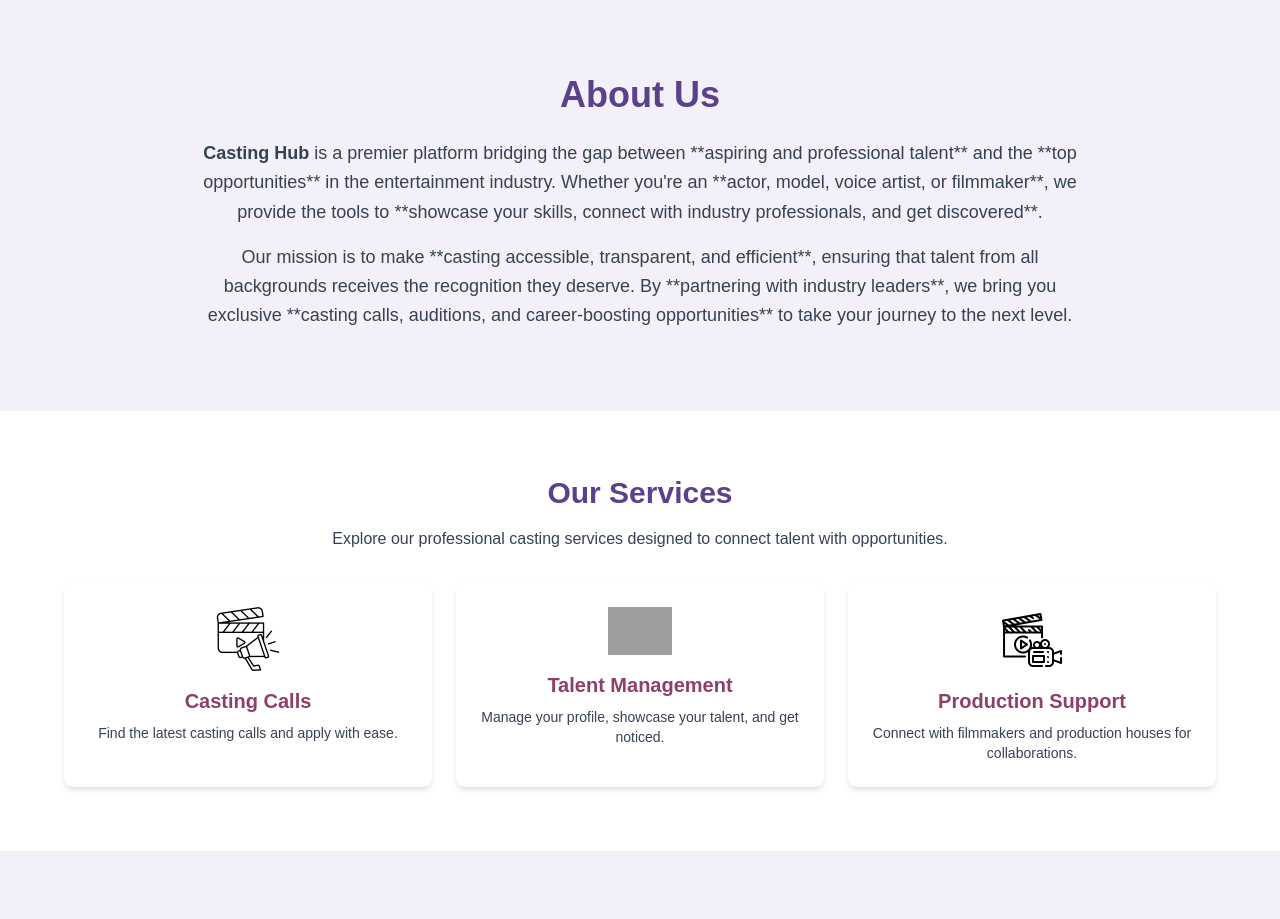
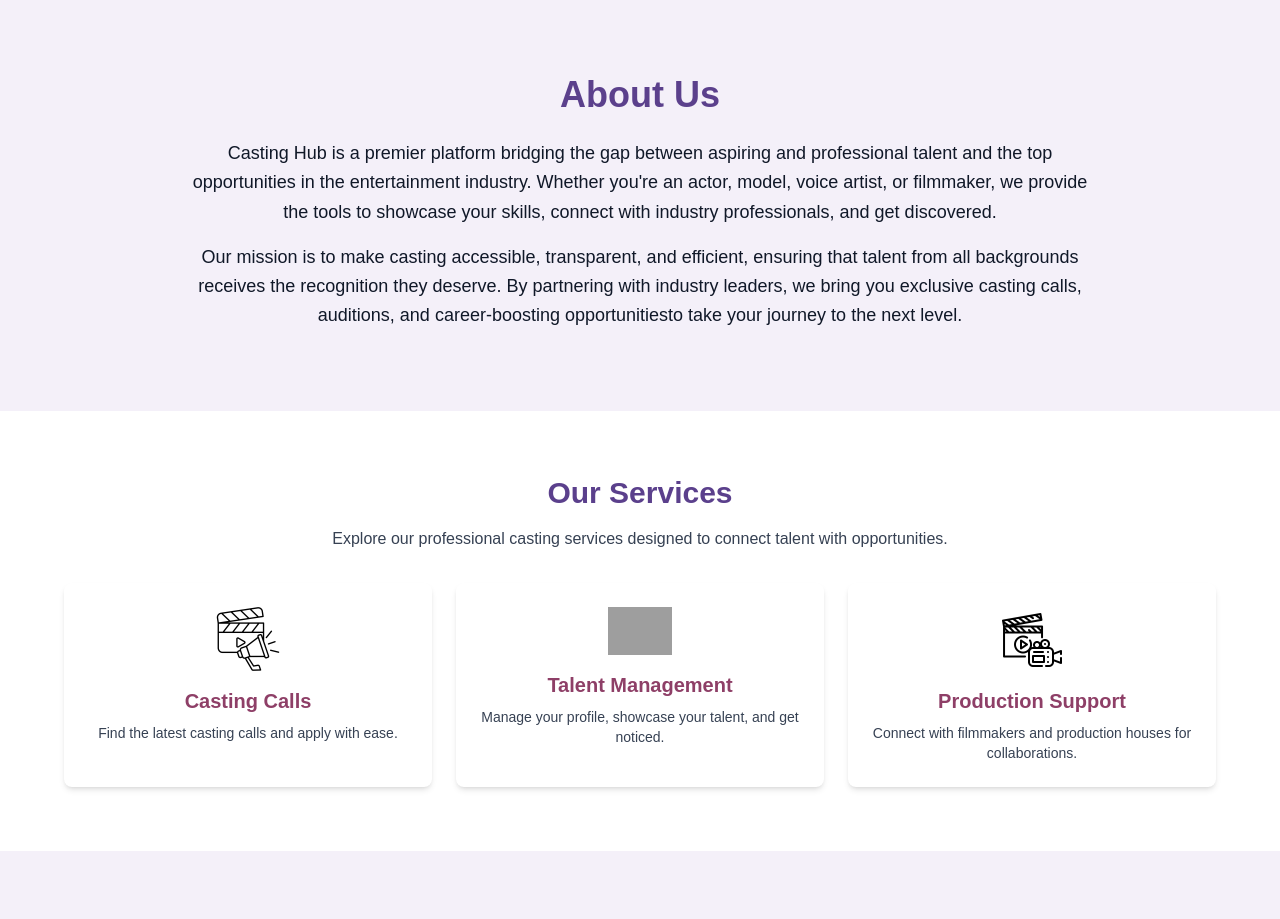
Before and after one commit to bhagirath1312/casting-web, a Next.js app: page / in a window 1280 px wide. Shown: the part 1480-2399 px from the top of the page. Built offline with nearby package versions, Linux system fonts and the light colour scheme; grey boxes are pictures that could not be loaded.

Commit message:
configue

```diff
--- a/src/app/page.js
+++ b/src/app/page.js
@@ -243,17 +243,23 @@
         </div>
       </section>
       {/* ✅ About Us Section */}
-<section className="py-20 px-6 text-center  dark:bg-gray-900" id="about-us">
+<section className="py-20 px-6 text-center " id="about-us">
   <div className="max-w-4xl mx-auto">
-    <h2 className="text-4xl font-extrabold text-[#5B408C] dark:text-white">About Us</h2>
-    <p className="text-gray-700 dark:text-gray-300 mt-6 text-lg leading-relaxed">
-      <span className="font-semibold">Casting Hub</span> is a premier platform bridging the gap between **aspiring and professional talent** and the **top opportunities** in the entertainment industry.
-      Whether you&apos;re an **actor, model, voice artist, or filmmaker**, we provide the tools to **showcase your skills, connect with industry professionals, and get discovered**.
+    <h2 className="text-4xl font-extrabold text-[#5B408C] ">About Us</h2>
+    <p className=" mt-6 text-lg leading-relaxed">
+      <span >Casting Hub</span> is a premier platform bridging the gap between
+      <span > aspiring and professional talent </span>
+      and the <span > top opportunities </span> in the entertainment industry.
+      Whether you're an <span > actor, model, voice artist, or filmmaker</span>,
+      we provide the tools to <span > showcase your skills, connect with industry professionals, and get discovered</span>.
     </p>
 
-    <p className="text-gray-700 dark:text-gray-300 mt-4 text-lg leading-relaxed">
-      Our mission is to make **casting accessible, transparent, and efficient**, ensuring that talent from all backgrounds receives the recognition they deserve.
-      By **partnering with industry leaders**, we bring you exclusive **casting calls, auditions, and career-boosting opportunities** to take your journey to the next level.
+    <p className=" mt-4 text-lg leading-relaxed">
+      Our mission is to make <span > casting accessible, transparent, and efficient</span>,
+      ensuring that talent from all backgrounds receives the recognition they deserve.
+      By <span > partnering with industry leaders</span>, we bring you exclusive
+      <span > casting calls, auditions, and career-boosting opportunities</span>
+      to take your journey to the next level.
     </p>
   </div>
 </section>
--- a/src/components/navbar.js
+++ b/src/components/navbar.js
@@ -298,10 +298,9 @@
 // );
 
 
-
 "use client";
 import { useState, useEffect, useRef } from "react";
-import { motion } from "framer-motion";
+import { motion, AnimatePresence } from "framer-motion";
 import { ChevronDown, Menu, X, Sun, Moon } from "lucide-react";
 import useThemeStore from "@/store/themeStore"; // Import Zustand store
 
@@ -310,18 +309,20 @@
   const [dropdownOpen, setDropdownOpen] = useState(false);
   const [activeSection, setActiveSection] = useState("");
   const dropdownRef = useRef(null);
+  const mobileMenuRef = useRef(null);
 
   // Zustand theme store
   const { darkMode, toggleDarkMode, initializeTheme } = useThemeStore();
+  const [clientDarkMode, setClientDarkMode] = useState(false); // Default to light mode
 
   // Initialize theme on mount
   useEffect(() => {
     initializeTheme();
-  }, [initializeTheme]);
+    setClientDarkMode(darkMode); // Update after Zustand loads
+  }, [darkMode, initializeTheme]);
 
   useEffect(() => {
     const sections = ["home", "about-us", "services", "faq", "contact"];
-
     const detectActiveSection = () => {
       let currentSection = "";
       sections.forEach((section) => {
@@ -333,22 +334,20 @@
           }
         }
       });
-
       setActiveSection(currentSection || "");
     };
 
     window.addEventListener("scroll", detectActiveSection);
-    setTimeout(detectActiveSection, 100);
-
-    return () => {
-      window.removeEventListener("scroll", detectActiveSection);
-    };
+    return () => window.removeEventListener("scroll", detectActiveSection);
   }, []);
 
   useEffect(() => {
     const handleClickOutside = (event) => {
       if (dropdownRef.current && !dropdownRef.current.contains(event.target)) {
         setDropdownOpen(false);
+      }
+      if (mobileMenuRef.current && !mobileMenuRef.current.contains(event.target)) {
+        setIsOpen(false);
       }
     };
 
@@ -367,24 +366,24 @@
   };
 
   return (
-    <nav className={`fixed top-0 left-0 w-full z-50 transition-colors duration-300 ${darkMode ? "bg-gray-900" : "bg-[#F4F0F9]"}`}>
+    <nav className={`fixed top-0 left-0 w-full z-50 transition-colors duration-300 ${clientDarkMode ? "bg-gray-900" : "bg-[#F4F0F9]"}`}>
       <div className="max-w-7xl mx-auto px-6 py-4 flex justify-between items-center">
         {/* Logo */}
-        <h2 className={`text-xl font-bold cursor-pointer ${darkMode ? "text-white" : "text-black"}`} onClick={() => scrollToSection("home")}>
+        <h2 className={`text-xl font-bold cursor-pointer ${clientDarkMode ? "text-white" : "text-black"}`} onClick={() => scrollToSection("home")}>
           Logo
         </h2>
 
         {/* Desktop Menu */}
         <div className="hidden md:flex items-center space-x-8">
-          <NavItem text="Home" sectionId="home" active={activeSection === "home"} onClick={scrollToSection} darkMode={darkMode} />
-          <NavItem text="About Us" sectionId="about-us" active={activeSection === "about-us"} onClick={scrollToSection} darkMode={darkMode} />
-          <NavItem text="Services" sectionId="services" active={activeSection === "services"} onClick={scrollToSection} darkMode={darkMode} />
+          <NavItem text="Home" sectionId="home" active={activeSection === "home"} onClick={scrollToSection} darkMode={clientDarkMode} />
+          <NavItem text="About Us" sectionId="about-us" active={activeSection === "about-us"} onClick={scrollToSection} darkMode={clientDarkMode} />
+          <NavItem text="Services" sectionId="services" active={activeSection === "services"} onClick={scrollToSection} darkMode={clientDarkMode} />
 
           {/* Dropdown for More Info */}
           <div className="relative" ref={dropdownRef}>
             <button onClick={() => setDropdownOpen(!dropdownOpen)} className={`flex items-center space-x-1 transition ${activeSection === "faq" || activeSection === "contact" ? "text-[#5B408C]" : "hover:text-[#5B408C]"}`}>
-              <span className={darkMode ? "text-white" : "text-black"}>More Info</span>
-              <ChevronDown size={16} className={darkMode ? "text-white" : "text-black"} />
+              <span className={clientDarkMode ? "text-white" : "text-black"}>More Info</span>
+              <ChevronDown size={16} className={clientDarkMode ? "text-white" : "text-black"} />
             </button>
 
             {dropdownOpen && (
@@ -401,17 +400,13 @@
 
           {/* Dark Mode Toggle */}
           <button onClick={toggleDarkMode} className="hover:text-[#5B408C]">
-            {darkMode ? <Sun size={24} className="text-white" /> : <Moon size={24} className="text-black" />}
+            {clientDarkMode ? <Sun size={24} className="text-white" /> : <Moon size={24} className="text-black" />}
           </button>
 
           {/* Auth Buttons */}
-          <button
-  onClick={() => window.location.href = "/login"}
-  className="px-4 py-2 bg-white dark:bg-gray-800 border border-gray-300 dark:border-gray-600
-             text-black dark:text-white hover:bg-gray-200 dark:hover:bg-gray-700 rounded-lg"
->
-  Login
-</button>
+          <button onClick={() => window.location.href = "/login"} className="px-4 py-2 bg-white dark:bg-gray-800 border border-gray-300 dark:border-gray-600 text-black dark:text-white hover:bg-gray-200 dark:hover:bg-gray-700 rounded-lg">
+            Login
+          </button>
           <button onClick={() => window.location.href = "/signup"} className="px-4 py-2 bg-[#5B408C] text-white rounded-lg hover:bg-[#4A3577]">
             Sign Up
           </button>
@@ -422,13 +417,57 @@
           {isOpen ? <X size={28} className="text-[#5B408C]" /> : <Menu size={28} className="text-[#5B408C]" />}
         </button>
       </div>
+
+      {/* Mobile Menu */}
+      <AnimatePresence>
+        {isOpen && (
+          <motion.div
+            initial={{ x: "100%" }}
+            animate={{ x: 0 }}
+            exit={{ x: "100%" }}
+            transition={{ type: "tween", duration: 0.3 }}
+            className={`fixed top-0 right-0 h-full w-3/4 sm:w-1/2 bg-white shadow-lg flex flex-col space-y-6 py-8 px-6 z-50 ${clientDarkMode ? "dark:bg-gray-900" : ""}`}
+            ref={mobileMenuRef}
+          >
+            <button className="self-end" onClick={() => setIsOpen(false)}>
+              <X size={28} className="text-[#5B408C]" />
+            </button>
+
+            <NavItem text="Home" sectionId="home" active={activeSection === "home"} onClick={scrollToSection} darkMode={clientDarkMode} />
+            <NavItem text="About Us" sectionId="about-us" active={activeSection === "about-us"} onClick={scrollToSection} darkMode={clientDarkMode} />
+            <NavItem text="Services" sectionId="services" active={activeSection === "services"} onClick={scrollToSection} darkMode={clientDarkMode} />
+
+            {/* Mobile Dropdown */}
+            <div>
+              <button onClick={() => setDropdownOpen(!dropdownOpen)} className={`flex justify-between items-center w-full px-2 py-2 ${clientDarkMode ? "text-white" : "text-black"}`}>
+                More Info <ChevronDown size={16} />
+              </button>
+              {dropdownOpen && (
+                <div className="pl-4">
+                  <button onClick={() => scrollToSection("faq")} className="block py-2">FAQ</button>
+                  <button onClick={() => scrollToSection("contact")} className="block py-2">Contact</button>
+                </div>
+              )}
+            </div>
+
+            {/* Dark Mode Toggle */}
+            <button onClick={toggleDarkMode} className="hover:text-[#5B408C]">
+              {darkMode ? <Sun size={24} className="text-white" /> : <Moon size={24} className="text-black" />}
+            </button>
+          </motion.div>
+        )}
+      </AnimatePresence>
     </nav>
   );
 }
 
 const NavItem = ({ text, sectionId, active, onClick, darkMode }) => (
   <motion.div whileHover={{ scale: 1.05 }}>
-    <button onClick={() => onClick(sectionId)} className={`transition-all duration-300 ${active ? "text-[#5B408C] font-semibold" : darkMode ? "text-white" : "text-black"}`}>
+    <button
+      onClick={() => onClick(sectionId)}
+      className={`transition-all duration-300 ${active ? "text-[#5B408C] font-semibold" : darkMode ? "text-white" : "text-black"
+        }`}
+    >
       {text}
     </button>
   </motion.div>
```
